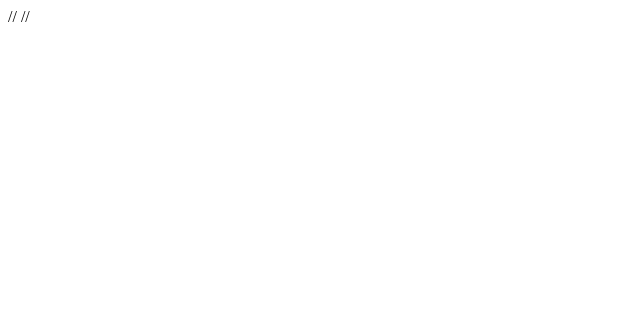
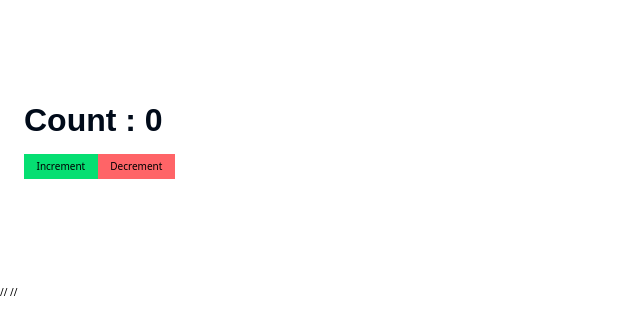
Before and after one commit to surendhar77/react19, a React (Vite) app: page / in a window 1280 px wide. Shown: the top 334 px of the page, without its empty margins (0-640 px from the left). Built offline with nearby package versions, Linux system fonts and the light colour scheme.

Commit message:
usecallbak hook commited

```diff
--- a/src/App.jsx
+++ b/src/App.jsx
@@ -37,10 +37,12 @@
 // import { About } from "./components/hooks/ContextAPI/About";
 // import Home from "./components/hooks/ContextAPI/Home";
 // import Services from "./components/hooks/ContextAPI/Services";
-// import"./index.css";
+// import ReactMemo from "./components/hooks/Memo/ReactMemo";
+// import MemoParentComponent from "./components/hooks/Memo/UseMemo";
+import UseCallback from "./components/hooks/Memo/UseCallback";
+import"./index.css";
 // import { ThemeProvider } from "./components/hooks/ContextAPI/DarkLight";
 // import { DarkLight } from "./components/hooks/ContextAPI/DarkLight";
-
 // import { ReducerComp } from "./components/hooks/UseReducer";
 
 
@@ -83,6 +85,9 @@ const App = () => {
 <DarkLight />
 </ThemeProvider > */}
 {/* <ReducerComp /> */}
+{/* <ReactMemo /> */}
+{/* <MemoParentComponent /> */}
+<UseCallback />
   </section>
 
 };
--- /dev/null
+++ b/src/components/hooks/Memo/MemoCount.jsx
@@ -0,0 +1,19 @@
+import { memo, useRef } from "react";
+
+export const Counts = memo(({bioData}) => {
+const renderCount = useRef(0);
+console.log(renderCount);
+
+  return (
+    <div className="mt-3 font-display text-center">
+      <p className="">
+        Nothing changed here but Ive now rendered:
+        <span className="text-red-600">
+            {renderCount.current++} time(s)</span>
+        <p>My name is {bioData.name}</p>
+      </p>
+    </div>
+
+)
+});
+// export default memo(Counts);
--- /dev/null
+++ b/src/components/hooks/Memo/ReactMemo.jsx
@@ -0,0 +1,31 @@
+import React, { useMemo, useState } from 'react'
+import  {Counts}  from './MemoCount';
+
+const ReactMemo = () => {
+    const[count,setCount] = useState(0);
+
+    const myBioData =useMemo(() =>{
+      return {
+        name:"sjs",
+        age:"29",
+        place:"erode"
+      }
+
+    },[]);
+  return (
+    <>
+             <div className="p-4 h-52 font-display tracking-wider flex flex-col justify-center  items-center ">
+        <h1>{count}</h1>
+        <button
+          className="btn bg-cyan-500 py-1 px-3"
+        onClick={() => setCount((prev) => prev+1)}>
+            Increment
+        </button>
+      </div>
+      <Counts bioData ={myBioData}/>
+    </>
+
+  )
+}
+
+export default ReactMemo
--- /dev/null
+++ b/src/components/hooks/Memo/UseCallback.jsx
@@ -0,0 +1,53 @@
+import { memo, useCallback, useState } from "react";
+
+export const Button = memo(({onClick,children}) =>{
+    console.log(`Rendering button : ${children}`);
+    return (
+        <button className = {`
+            text-black mb-4 py-2 px-5
+            ${
+                children === "Increment" ? "bg-green-400" : "bg-red-400"
+            }`}
+            onClick={onClick} >
+                {children}
+            </button>
+    );
+});
+
+export default function UseCallback()
+{
+    const[count,setCount] = useState(0);
+
+    //memoize the increement function
+
+    // const increment = () => {
+    //     console.log("increment inside");
+    //     setCount((prevCount) => prevCount +1);
+    // }
+
+    const increment =   useCallback(()=> {
+        console.log("increment inside");
+        setCount((prevCount) => prevCount +1);
+    },[]);
+
+    //memoize the decrement function
+    // const decrement = () => {
+    //     console.log("decrement inside");
+    //     setCount((prevCount) => prevCount  - 1);
+    // };
+
+    const decrement =   useCallback(()=> {
+        console.log("decrement inside");
+        setCount((prevCount) => prevCount - 1);
+    },[]);
+
+    return (
+
+        <div >
+            <h1 className="mb-4">Count : {count }</h1>
+            <Button onClick={increment}>Increment</Button>
+            <Button onClick={decrement}>Decrement</Button>
+
+        </div>
+    )
+}
--- /dev/null
+++ b/src/components/hooks/Memo/UseMemo.jsx
@@ -0,0 +1,43 @@
+import { useMemo, useState } from "react";
+
+// eslint-disable-next-line react/display-name
+
+const ExpensiveComponent = () => {
+  //   Expensive calculation function
+  const sum = () => {
+    console.log("Calculating sum...");
+    let i = 0;
+    for (i = 0; i <= 1000000000; i++) {
+      i = i + 1;
+    }
+    return i;
+  };
+
+//   useMemo(() => {
+
+//   },[]);
+  const total = useMemo(() => sum(), []);
+
+    //  const total = sum();
+
+  return <p> sum: {total} </p>;
+};
+
+const MemoParentComponent = () => {
+  const [count, setCount] = useState(0);
+
+  return (
+    <div>
+      <ExpensiveComponent />
+      <button
+        onClick={() => setCount(count + 1)}
+        className="py-3 px-6 bg-cyan-400 rounded-sm"
+      >
+        Re-render Parent
+      </button>
+      <p>Parent re-renders: {count}</p>
+    </div>
+  );
+};
+
+export default MemoParentComponent;
```
